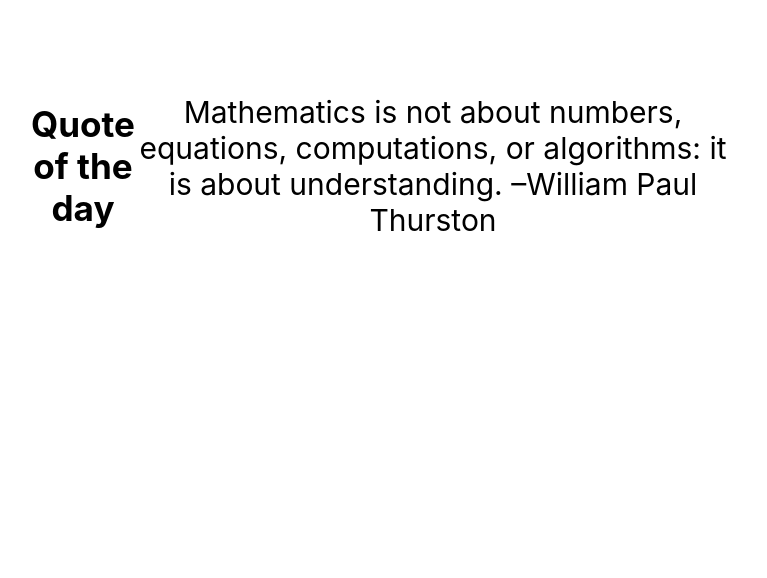
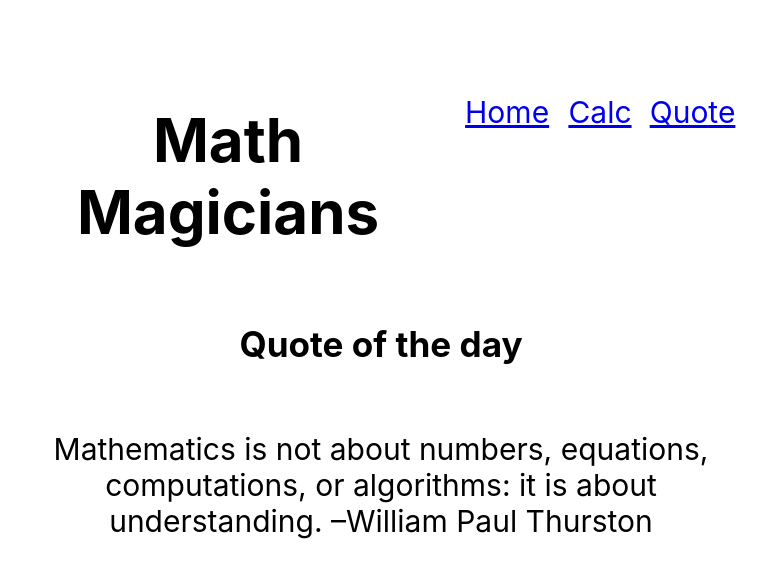
Before and after one commit to Bluette1/calculator, a React (Create React App) app: page /quote in a window 1280 px wide. Shown: the top 578 px of the page, without its empty margins (259-1026 px from the left). Built offline with nearby package versions, Linux system fonts and the light colour scheme.

Commit message:
Fix the routing

```diff
--- a/src/Routes.js
+++ b/src/Routes.js
@@ -9,7 +9,7 @@ const Routes = () => (
     <Switch>
       <Route exact path="/calculator" component={App} />
       <Route exact path="/quote" component={Quote} />
-      <Route exact path="/home" component={Home} />
+      <Route exact path="/" component={Home} />
     </Switch>
   </BrowserRouter>
 );
--- a/src/index.css
+++ b/src/index.css
@@ -30,12 +30,18 @@ body {
 .navbar ul {
   display: flex;
   flex-flow: row wrap;
+  list-style-type: none;
 }
 
 .navbar li {
   flex-basis: auto;
   flex-grow: 1;
   width: 15%;
+  padding-right: 20px;
+}
+
+.navbar li:nth-child(2) {
+  padding-left: 22px;
 }
 
 .home {
@@ -48,6 +54,7 @@ body {
 
 .quote {
   display: flex;
+  flex-direction: column;
   align-items: center;
   justify-content: center;
 }
--- a/src/index.js
+++ b/src/index.js
@@ -2,10 +2,12 @@ import React from 'react';
 import ReactDOM from 'react-dom';
 import './index.css';
 import './App.css';
+import NavBar from './layouts/NavBar';
 import Routes from './Routes';
 
 ReactDOM.render(
   <React.StrictMode>
+    <NavBar />
     <Routes />
   </React.StrictMode>,
   document.getElementById('root'),
--- a/src/layouts/NavBar.js
+++ b/src/layouts/NavBar.js
@@ -5,7 +5,7 @@ const NavBar = () => (
     <h1>Math Magicians</h1>
     <ul>
       <li><a href="/">Home</a></li>
-      <li><a href="/calculator">Calculator</a></li>
+      <li><a href="/calculator">Calc</a></li>
       <li><a href="quote">Quote</a></li>
     </ul>
   </div>
```
